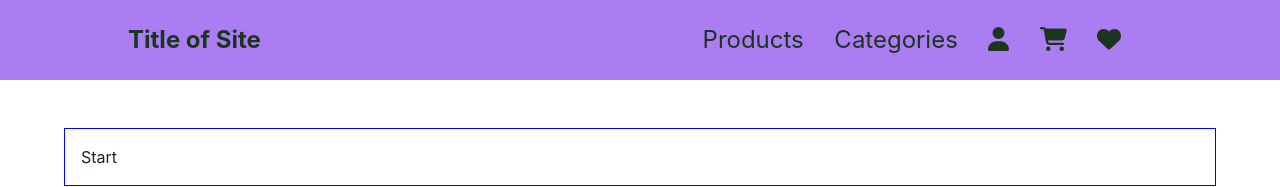
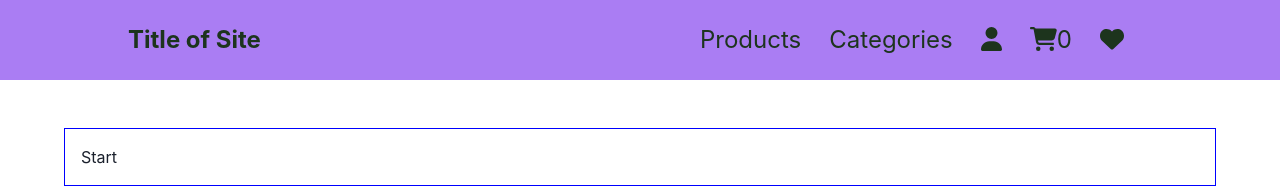
Before and after one commit to fishenchips/web-shop-examination, a Next.js app: page / in a window 1280 px wide. Shown: the top 187 px of the page. Built offline with nearby package versions, Linux system fonts and the light colour scheme.

Commit message:
displaying number of items in cart

```diff
--- a/components/layout/MainNavigation.tsx
+++ b/components/layout/MainNavigation.tsx
@@ -1,4 +1,5 @@
 import Link from "next/link";
+import { useContext } from "react";
 import { FontAwesomeIcon } from "@fortawesome/react-fontawesome";
 import {
   faShoppingCart,
@@ -6,9 +7,17 @@ import {
   faUser,
 } from "@fortawesome/free-solid-svg-icons";
 
+import { CartContext } from "../../store/CartContext";
 import styled from "./MainNavigation.module.css";
 
 export const MainNavigation = () => {
+  const cartCtx = useContext(CartContext);
+
+  /* transform array into a single number - takes two args, function and starting value (0) */
+  const numberOfCartItems = cartCtx.items.reduce((currentNum, item) => {
+    return currentNum + item; // add amount later;
+  }, 0);
+
   return (
     <header className={styled.header}>
       <div className={styled.logo}>
@@ -32,6 +41,7 @@ export const MainNavigation = () => {
           <li>
             <Link href="/cart">
               <FontAwesomeIcon icon={faShoppingCart} />
+              {numberOfCartItems}
             </Link>
           </li>
           <li>
--- a/pages/_app.tsx
+++ b/pages/_app.tsx
@@ -4,6 +4,7 @@ import { QueryClient, QueryClientProvider } from "@tanstack/react-query";
 import { ReactQueryDevtools } from "@tanstack/react-query-devtools";
 
 import UserContextProvider from "../store/UserContext";
+import CartContextProvider from "../store/CartContext";
 import { Layout } from "../components/layout/Layout";
 import { Loading } from "../components/loading/Loading";
 
@@ -14,11 +15,13 @@ const App = ({ Component, pageProps }: AppProps) => {
     <ChakraProvider>
       <QueryClientProvider client={queryClient}>
         <UserContextProvider>
-          <Layout>
-            <Loading />
-            <Component {...pageProps} />
-          </Layout>
-          <ReactQueryDevtools />
+          <CartContextProvider>
+            <Layout>
+              <Loading />
+              <Component {...pageProps} />
+            </Layout>
+            <ReactQueryDevtools />
+          </CartContextProvider>
         </UserContextProvider>
       </QueryClientProvider>
     </ChakraProvider>
```
